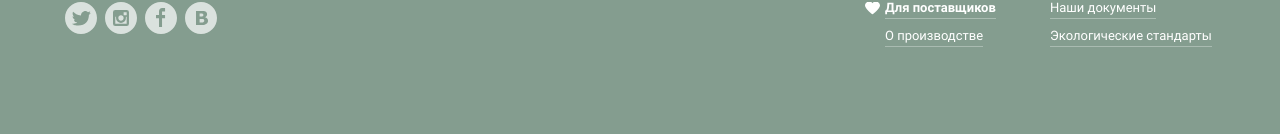
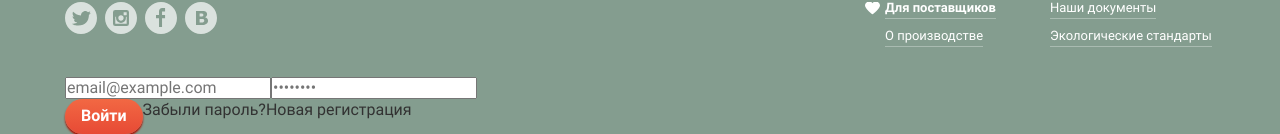
Before and after one commit to shock-dev/gllacy-shop, a Vue app: page / in a window 1280 px wide. Shown: the part 2354-2488 px from the top of the page. Before the commit the page ends 2431 px from the top, so only its background shows below. Built offline with nearby package versions, Linux system fonts and the light colour scheme.

Commit message:
import login form component to App.vue

```diff
--- a/src/App.vue
+++ b/src/App.vue
@@ -5,6 +5,9 @@
     <gc-mobile-menu/>
     <router-view/>
     <gc-footer/>
+
+    <!--  Additional components  -->
+    <gc-login-form-mobile/>
   </div>
 </template>
 
@@ -13,9 +16,11 @@ import GcHeader from "@/components/app/header/gcHeader";
 import GcFooter from "@/components/app/gcFooter";
 import Overlay from "@/components/app/overlay";
 import GcMobileMenu from "@/components/app/header/gcMobileMenu";
+import GcLoginFormMobile from "@/components/app/header/gcLoginFormMobile";
 
 export default {
   components: {
+    GcLoginFormMobile,
     GcMobileMenu,
     Overlay,
     GcFooter,
```
